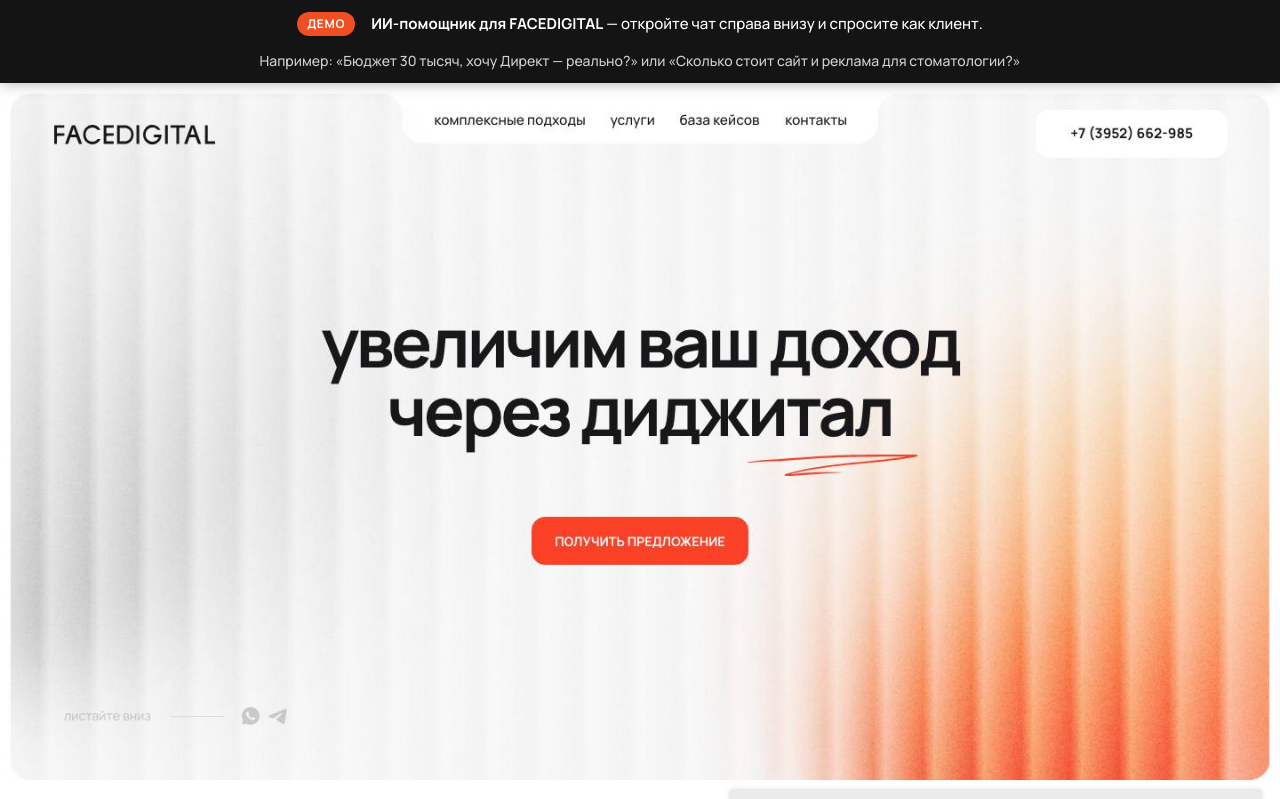
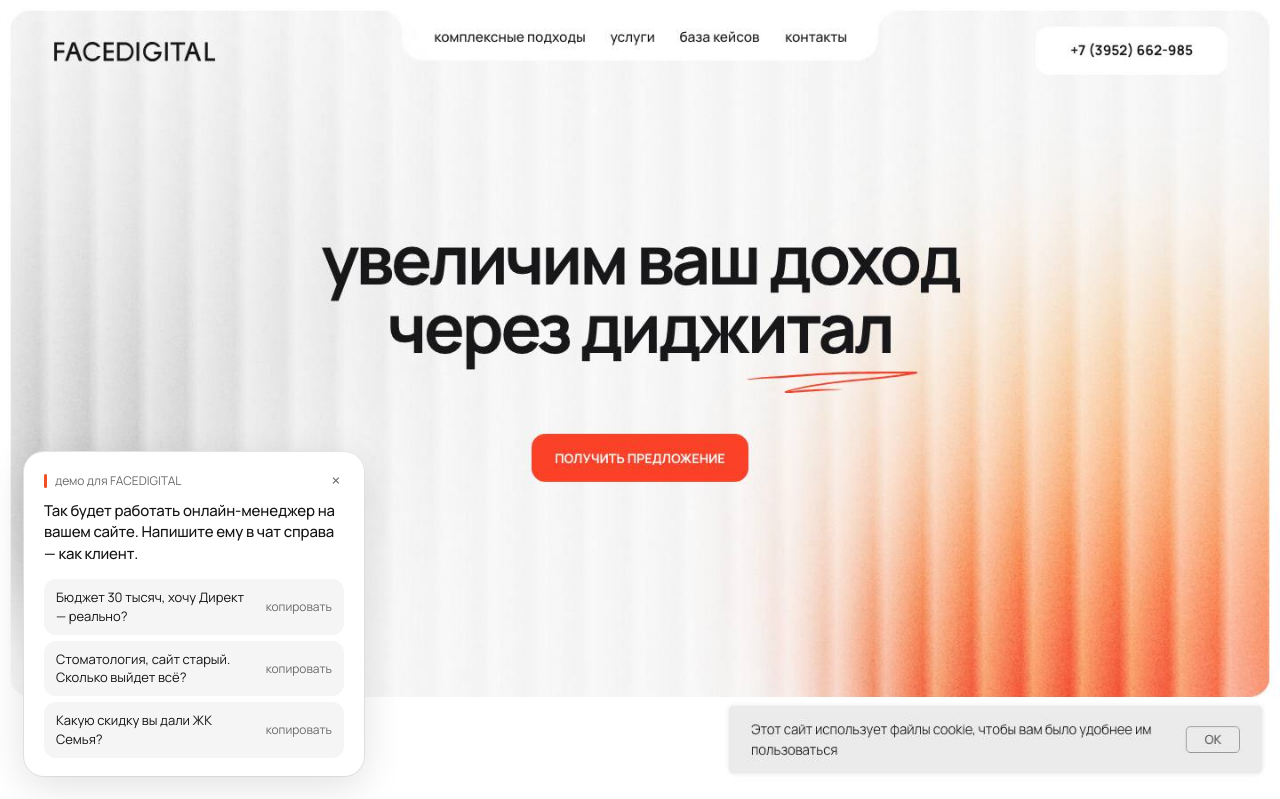
Before and after one commit to averkkin/fd-demo, a plain HTML site: page index.html in a window 1280 px wide. Shown: the top 799 px of the page. Drawn offline with Linux system fonts and the light colour scheme; a script that the page names is missing.

Commit message:
Cleaner demo: full-screen site with small note card
Co-Authored-By: Claude Opus 5.5 <noreply@anthropic.com>

```diff
--- a/index.html
+++ b/index.html
@@ -4,42 +4,86 @@
 <meta charset="utf-8">
 <meta name="viewport" content="width=device-width, initial-scale=1">
 <meta name="robots" content="noindex, nofollow">
-<title>Демо ИИ-помощника для FACEDIGITAL</title>
+<title>FACEDIGITAL — демо</title>
 <link rel="preconnect" href="https://fonts.googleapis.com">
-<link rel="stylesheet" href="https://fonts.googleapis.com/css2?family=Manrope:wght@500;700&display=swap">
+<link rel="stylesheet" href="https://fonts.googleapis.com/css2?family=Manrope:wght@400;500;600&display=swap">
 <style>
-  :root { --accent: #F04E23; --ink: #141414; --paper: #ffffff; }
+  :root { --accent: #F04E23; --ink: #141414; --muted: #6b6b6b; --line: #ececec; }
   * { box-sizing: border-box; }
-  html, body { margin: 0; background: #f3f3f3; font-family: Manrope, system-ui, -apple-system, sans-serif; color: var(--ink); }
-  .bar {
-    position: sticky; top: 0; z-index: 10;
-    background: var(--ink); color: #fff;
-    padding: 12px 16px; display: flex; gap: 16px; align-items: center; justify-content: center; flex-wrap: wrap;
-    font-size: 15px; line-height: 1.35; box-shadow: 0 2px 12px rgba(0,0,0,.25);
+  html, body { margin: 0; background: #fff; }
+  .site { display: block; max-width: 1440px; margin: 0 auto; }
+  .site img { display: block; width: 100%; height: auto; }
+
+  .note {
+    position: fixed; left: 24px; bottom: 24px; z-index: 5;
+    width: 340px; padding: 20px 20px 18px;
+    background: #fff; color: var(--ink);
+    border-radius: 20px; box-shadow: 0 10px 40px rgba(0,0,0,.12), 0 0 0 1px var(--line);
+    font: 400 14px/1.45 Manrope, system-ui, -apple-system, sans-serif;
+    transition: opacity .2s, transform .2s;
   }
-  .tag { background: var(--accent); color: #fff; font-weight: 700; font-size: 12px; letter-spacing: .06em; text-transform: uppercase; padding: 4px 10px; border-radius: 999px; white-space: nowrap; }
-  .bar b { font-weight: 700; }
-  .try { opacity: .8; font-size: 14px; }
-  .try q { quotes: "«" "»"; }
-  .site { display: block; width: 100%; max-width: 1440px; margin: 0 auto; }
-  .site img { display: block; width: 100%; height: auto; }
-  @media (max-width: 720px) { .bar { font-size: 14px; } .try { display: none; } }
+  .note.hidden { opacity: 0; transform: translateY(8px); pointer-events: none; }
+  .label { display: flex; align-items: center; gap: 8px; font-size: 12px; color: var(--muted); margin-bottom: 10px; }
+  .label::before { content: ""; width: 3px; height: 14px; background: var(--accent); border-radius: 2px; }
+  .note p { margin: 0 0 14px; font-size: 15px; font-weight: 500; letter-spacing: -.01em; }
+  .asks { display: flex; flex-direction: column; gap: 6px; }
+  .ask {
+    all: unset; cursor: pointer; display: flex; justify-content: space-between; align-items: center; gap: 10px;
+    padding: 9px 12px; border-radius: 12px; background: #f5f5f5; font-size: 13px; color: var(--ink);
+  }
+  .ask:hover { background: #eee; }
+  .ask:focus-visible { outline: 2px solid var(--accent); outline-offset: 2px; }
+  .ask span:last-child { color: var(--muted); font-size: 12px; white-space: nowrap; }
+  .ask.done span:last-child { color: var(--accent); }
+  .close {
+    all: unset; cursor: pointer; position: absolute; top: 14px; right: 14px;
+    width: 28px; height: 28px; display: grid; place-items: center; border-radius: 50%; color: var(--muted); font-size: 18px;
+  }
+  .close:hover { background: #f2f2f2; color: var(--ink); }
+  .close:focus-visible { outline: 2px solid var(--accent); }
+
+  @media (max-width: 720px) {
+    .note { left: 12px; right: 88px; bottom: 16px; width: auto; padding: 14px 14px 12px; border-radius: 16px; }
+    .note p { font-size: 14px; margin-bottom: 10px; }
+    .asks { display: none; }
+    .close { top: 8px; right: 8px; }
+  }
 </style>
 </head>
 <body>
-  <div class="bar" role="note">
-    <span class="tag">Демо</span>
-    <span><b>ИИ-помощник для FACEDIGITAL</b> — откройте чат справа внизу и спросите как клиент.</span>
-    <span class="try">Например: <q>Бюджет 30 тысяч, хочу Директ — реально?</q> или <q>Сколько стоит сайт и реклама для стоматологии?</q></span>
-  </div>
-
-  <main class="site" aria-label="Снимок главной страницы facedigital.ru">
+  <main class="site" aria-label="Главная страница facedigital.ru">
     <picture>
       <source media="(max-width: 720px)" srcset="site-mobile.jpg">
-      <img src="site-desktop.jpg" alt="Главная страница facedigital.ru (снимок для демонстрации)">
+      <img src="site-desktop.jpg" alt="Главная страница facedigital.ru">
     </picture>
   </main>
 
+  <aside class="note" id="note" aria-label="О демо">
+    <button class="close" type="button" aria-label="Скрыть" id="close">×</button>
+    <div class="label">демо для FACEDIGITAL</div>
+    <p>Так будет работать онлайн-менеджер на вашем сайте. Напишите ему в чат справа — как клиент.</p>
+    <div class="asks">
+      <button class="ask" type="button"><span>Бюджет 30 тысяч, хочу Директ — реально?</span><span>копировать</span></button>
+      <button class="ask" type="button"><span>Стоматология, сайт старый. Сколько выйдет всё?</span><span>копировать</span></button>
+      <button class="ask" type="button"><span>Какую скидку вы дали ЖК Семья?</span><span>копировать</span></button>
+    </div>
+  </aside>
+
+  <script>
+    document.getElementById('close').addEventListener('click', function () {
+      document.getElementById('note').classList.add('hidden');
+    });
+    document.querySelectorAll('.ask').forEach(function (b) {
+      b.addEventListener('click', function () {
+        var text = b.firstElementChild.textContent;
+        var mark = function () {
+          b.classList.add('done'); b.lastElementChild.textContent = 'скопировано';
+          setTimeout(function () { b.classList.remove('done'); b.lastElementChild.textContent = 'копировать'; }, 1600);
+        };
+        try { navigator.clipboard.writeText(text).then(mark, function () {}); } catch (e) {}
+      });
+    });
+  </script>
   <script async src="https://cabinet.richat.ru/widget/loader.js" data-richat-key="rch_pk_384ab0a3b4a371d8fe48e92a42dc504b"></script>
 </body>
 </html>
```
